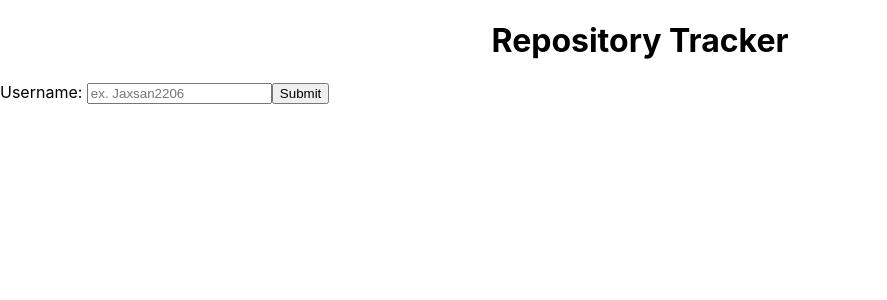
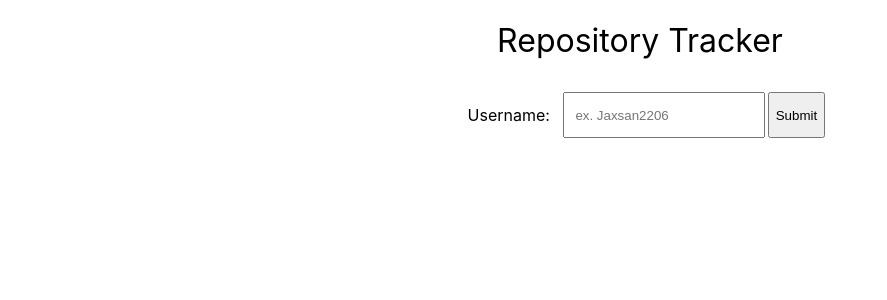
Before and after one commit to aPatient97/Repo-tracker, a React (Create React App) app in the folder repo-tracker/: page / in a window 1280 px wide. Shown: the top 300 px of the page, without its empty margins (0-887 px from the left). Built offline with nearby package versions, Linux system fonts and the light colour scheme.

Commit message:
finishing touches and merging to main

```diff
--- a/repo-tracker/src/App.css
+++ b/repo-tracker/src/App.css
@@ -1,38 +1,3 @@
-.App {
-  text-align: center;
+h1 {
+font-weight: 400;
 }
-
-.App-logo {
-  height: 40vmin;
-  pointer-events: none;
-}
-
-@media (prefers-reduced-motion: no-preference) {
-  .App-logo {
-    animation: App-logo-spin infinite 20s linear;
-  }
-}
-
-.App-header {
-  background-color: #282c34;
-  min-height: 100vh;
-  display: flex;
-  flex-direction: column;
-  align-items: center;
-  justify-content: center;
-  font-size: calc(10px + 2vmin);
-  color: white;
-}
-
-.App-link {
-  color: #61dafb;
-}
-
-@keyframes App-logo-spin {
-  from {
-    transform: rotate(0deg);
-  }
-  to {
-    transform: rotate(360deg);
-  }
-}
--- a/repo-tracker/src/components/Form/index.js
+++ b/repo-tracker/src/components/Form/index.js
@@ -1,4 +1,5 @@
 import React, {  useState } from 'react'
+import './style.css'
 
 function UsernameForm() {
     const [username, setUsername] = useState('')
@@ -36,8 +37,8 @@ function UsernameForm() {
         </form>
         {data &&
         data.map((repo,i) => (
-          <div key={i} onClick={()=> setOpenedItem(i)}>
-            <h1>{repo.name}</h1>
+          <div className="repo-div" key={i} onClick={()=> setOpenedItem(i)}>
+            <h2 className="repo-name">{repo.name}</h2>
             {openedItem === i ?
             <ul>
               <li>Fork Count: {repo.forks_count}</li>
--- a/repo-tracker/src/components/Form/style.css
+++ b/repo-tracker/src/components/Form/style.css
@@ -0,0 +1,29 @@
+* {
+    box-sizing: border-box;
+}
+
+form {
+    display: flex;
+    justify-content: center;
+    margin-top: 2em;
+}
+
+input, label {
+    padding: 0.8em;
+}
+
+button {
+    cursor: pointer;
+    margin-left: 0.2em;
+}
+
+.repo-div {
+    display: grid;
+    text-align: left;
+    margin: 1em;
+}
+
+.repo-name {
+    cursor: pointer;
+    font-weight: 400;
+}
```
